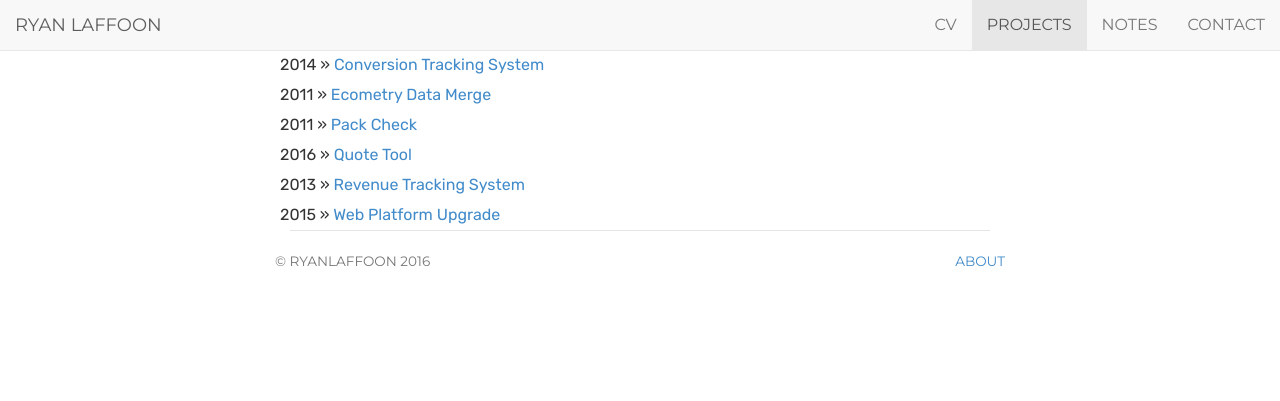
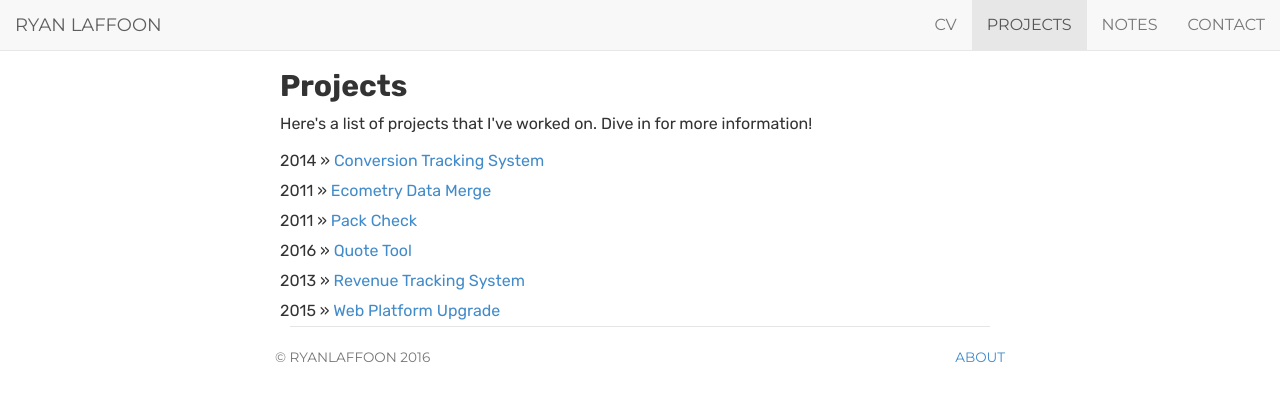
Before and after one commit to ryanlaffoon/ryanlaffoon.github.io, a Jekyll site: the page built from projects/index.html, in a window 1280 px wide. Shown: the top 401 px of the page. Built offline with Jekyll 4.4.1, drawn with Linux system fonts in a browser that asks for light colours.

Commit message:
Update index.html

```diff
--- a/projects/index.html
+++ b/projects/index.html
@@ -1,6 +1,7 @@
 ---
 layout: default
 title: Projects
+tagline: Here's a list of projects that I've worked on. Dive in for more information!
 cv: passive
 projects: active
 notes: passive
@@ -8,5 +9,17 @@ contact: passive
 description: Projects by Ryan Laffoon, A Developer and Musician living and working in Seattle.
 ---
 <div class="projects">
-    {% include project-list.html %}
+    <div class="title">
+        <h2>
+            {{ page.title }}
+        </h2>
+    </div>
+    <div class="tagline">
+        <p>
+            {{ page.tagline }}
+        </p>
+    </div>
+    <div class="content">
+        {% include project-list.html %}
+    </div>
 </div>
```
